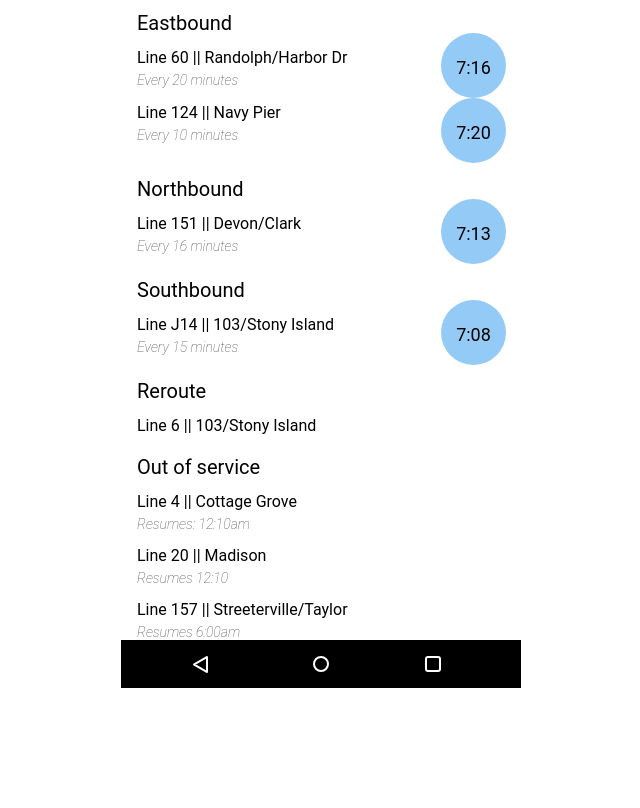
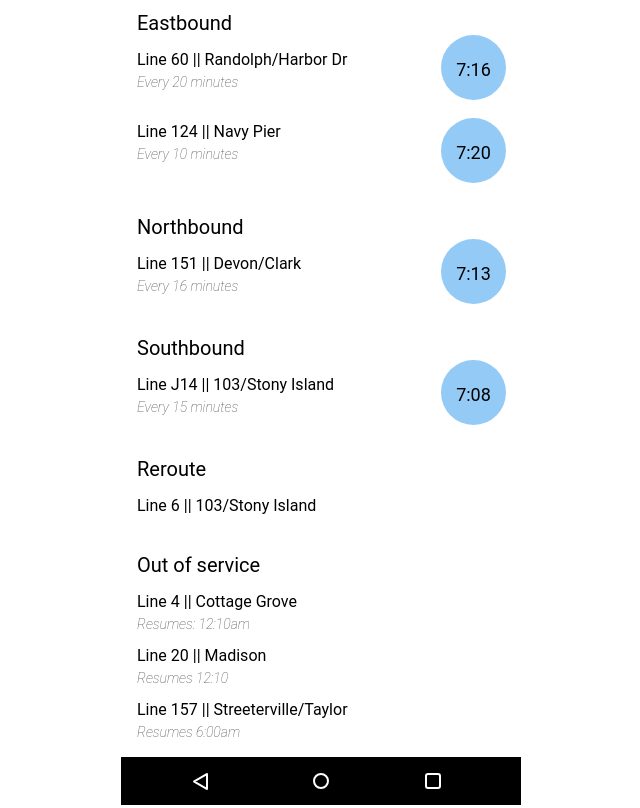
Before and after one commit to orlee-gillis/frontend_challenge, a plain HTML site: page index.html in a window 1280 px wide. Shown: the part 87-895 px from the top of the page, without its empty margins (319-959 px from the left). Before the commit the page ends 800 px from the top, so only its background shows below. Drawn offline with Linux system fonts and the light colour scheme.

Commit message:
fixed circles spacing

```diff
--- a/css/style.css
+++ b/css/style.css
@@ -53,11 +53,11 @@ font-size: 20px;
 font-weight: medium;
 float: left;
 display: inline-block;
-width: 80%;
+width: 100%;
 margin-top: 16px;
 margin-left: 16px;
+margin-bottom: 2px;
 }
-
 
 li.times {
 width: 20%;
@@ -77,6 +77,7 @@ p {
   font-family: "Roboto", sans-serif;
   font-size: 18px;
   color: rgba(0, 0, 0, 90);
+  margin-bottom: 18px;
 
 }
 
@@ -86,6 +87,7 @@ li.bus {
   width: 60%;
 display: inline-block;
 margin-left: 16px;
+margin-bottom: 18px;
 
 }
 h3 {
```
